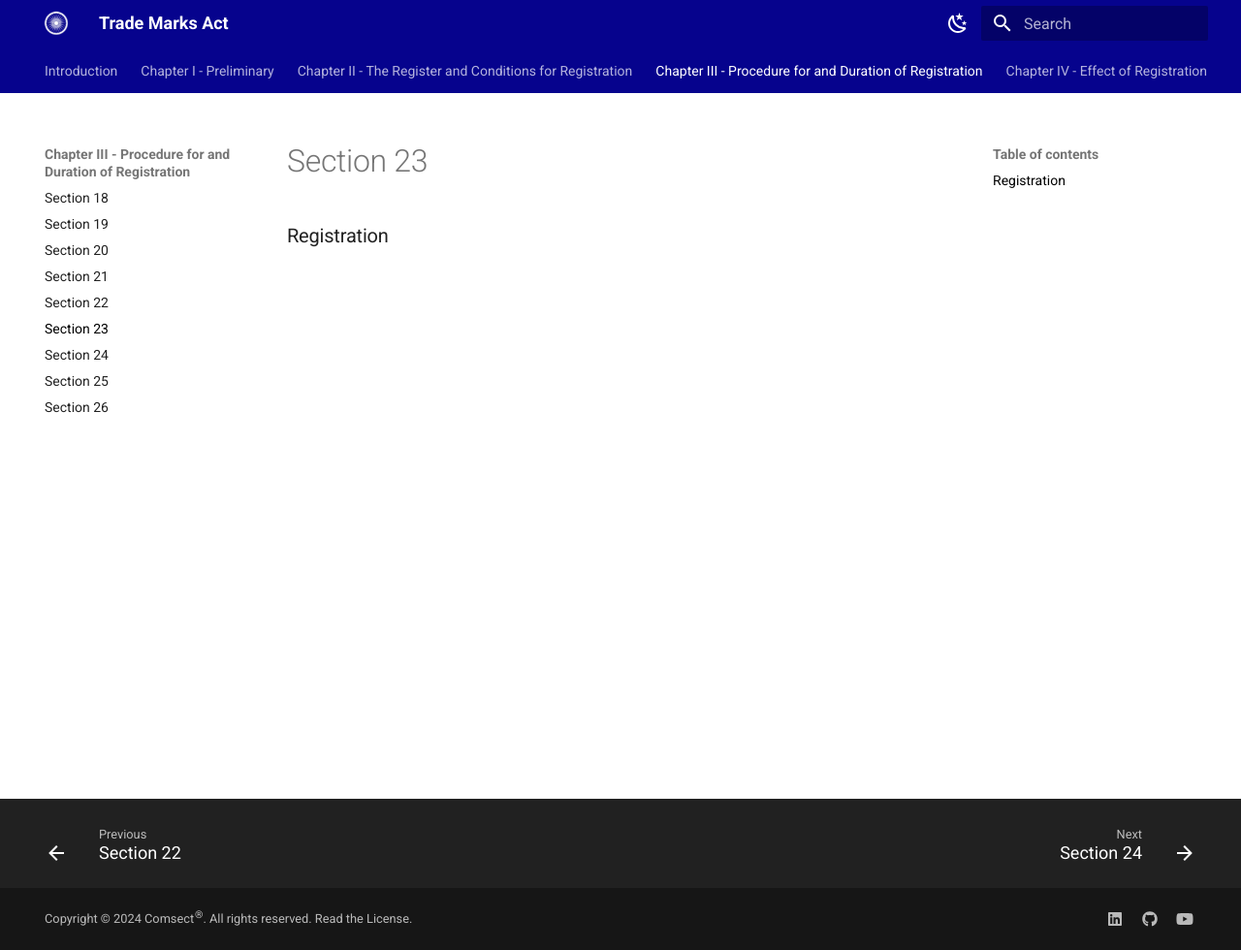
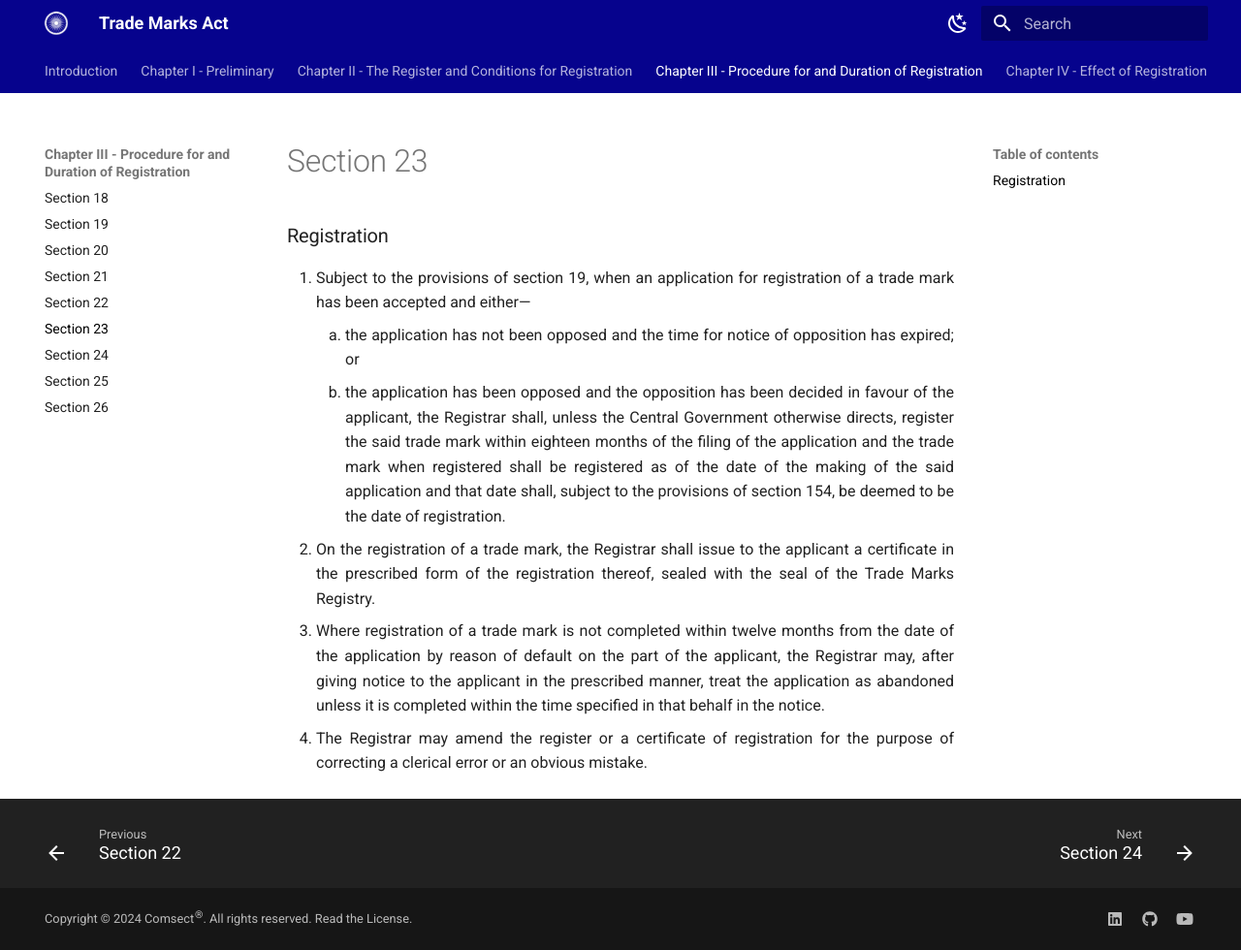
Before and after one commit to comsect/trademarks-act, an MkDocs documentation site: the page built from docs/en/23.md, in a window 1280 px wide and 980 px high. Shown: the whole window at 97% size. Built offline with MkDocs 1.6.1 and Material for MkDocs 9.7.7, drawn with Linux system fonts in a browser that asks for light colours.

Commit message:
add section twenty-three

```diff
--- a/docs/en/23.md
+++ b/docs/en/23.md
@@ -3,3 +3,10 @@ description: Registration
 ---
 
 ### Registration
+
+1. Subject to the provisions of section 19, when an application for registration of a trade mark has been accepted and either—
+    1. the application has not been opposed and the time for notice of opposition has expired; or
+    2. the application has been opposed and the opposition has been decided in favour of the applicant, the Registrar shall, unless the Central Government otherwise directs, register the said trade mark within eighteen months of the filing of the application and the trade mark when registered shall be registered as of the date of the making of the said application and that date shall, subject to the provisions of section 154, be deemed to be the date of registration.
+2. On the registration of a trade mark, the Registrar shall issue to the applicant a certificate in the prescribed form of the registration thereof, sealed with the seal of the Trade Marks Registry.
+3. Where registration of a trade mark is not completed within twelve months from the date of the application by reason of default on the part of the applicant, the Registrar may, after giving notice to the applicant in the prescribed manner, treat the application as abandoned unless it is completed within the time specified in that behalf in the notice.
+4. The Registrar may amend the register or a certificate of registration for the purpose of correcting a clerical error or an obvious mistake.
```
